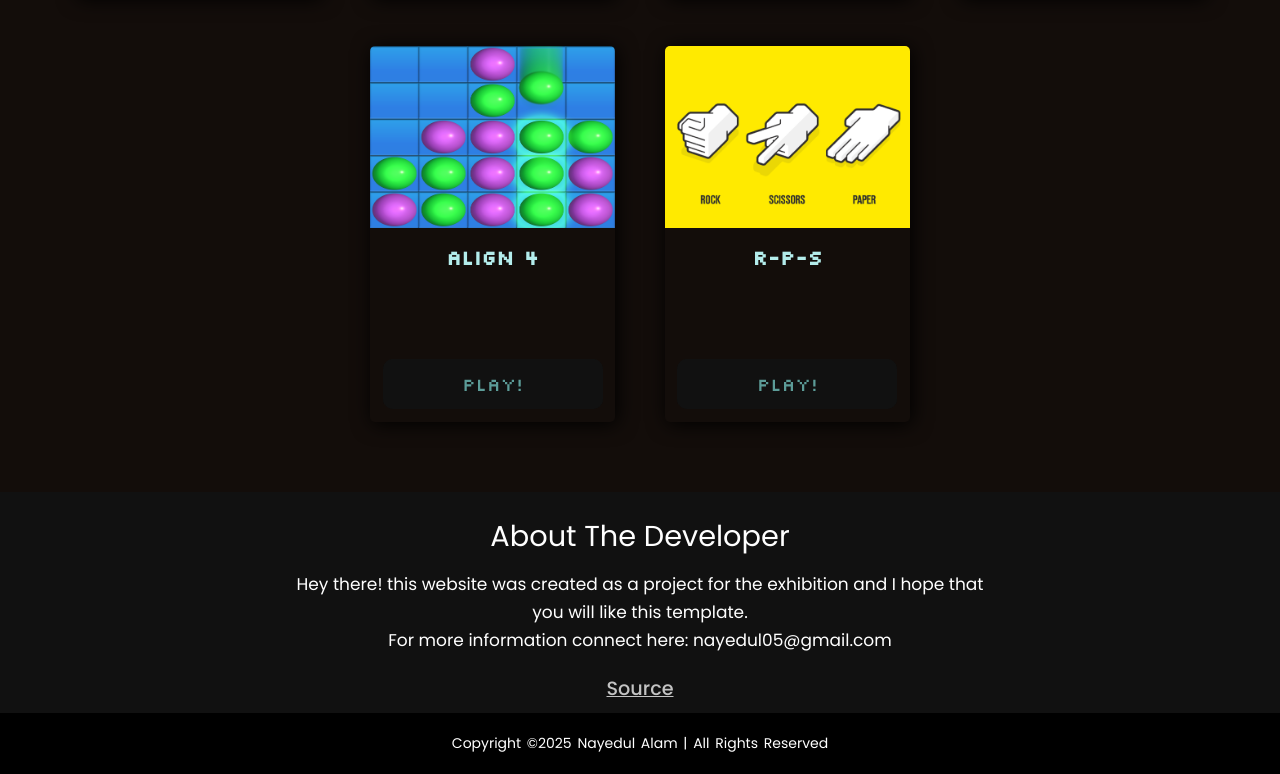
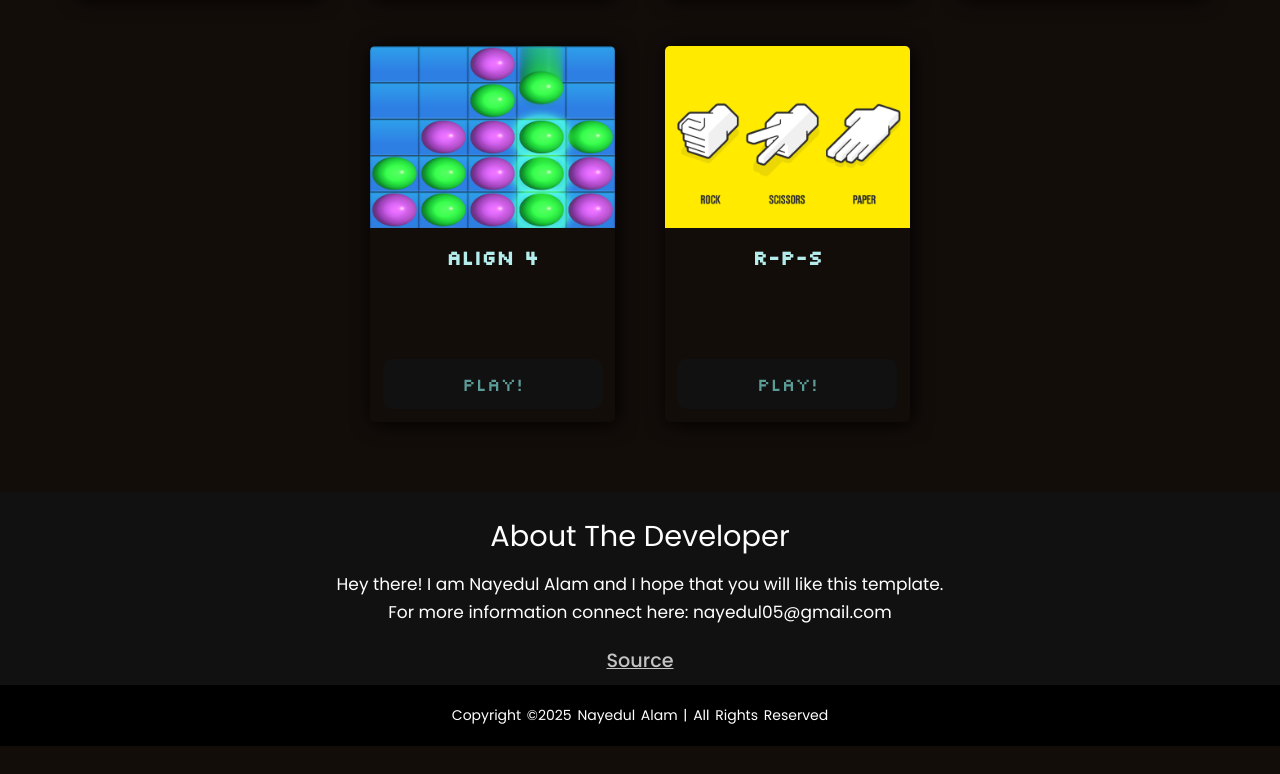
Before and after one commit to pasppy/gamersarena, a plain HTML site: page index.html in a window 1280 px wide. Shown: the part 2131-2905 px from the top of the page. After the commit the page ends 2877 px from the top, so only its background shows below. Drawn offline with nearby package versions, Linux system fonts and the light colour scheme; a web font is replaced by a local one.

Commit message:
Update index.html

```diff
--- a/index.html
+++ b/index.html
@@ -299,7 +299,7 @@
 	<footer>
         <div class="footer-content">
             <h3>About the Developer</h3>
-            <p>Hey there! this website was created as a project for the exhibition and I hope that you will like this template. <br> For more information connect here: nayedul05@gmail.com
+            <p>Hey there! I am Nayedul Alam and I hope that you will like this template. <br> For more information connect here: nayedul05@gmail.com
 			</p>
             <div class="menu"><button class="menu__link" onclick="togglePopup()">Source</button></div>
         </div>
```
